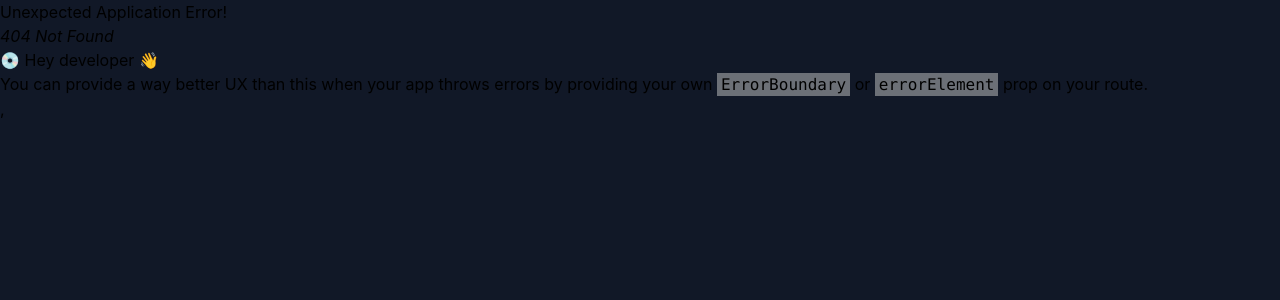
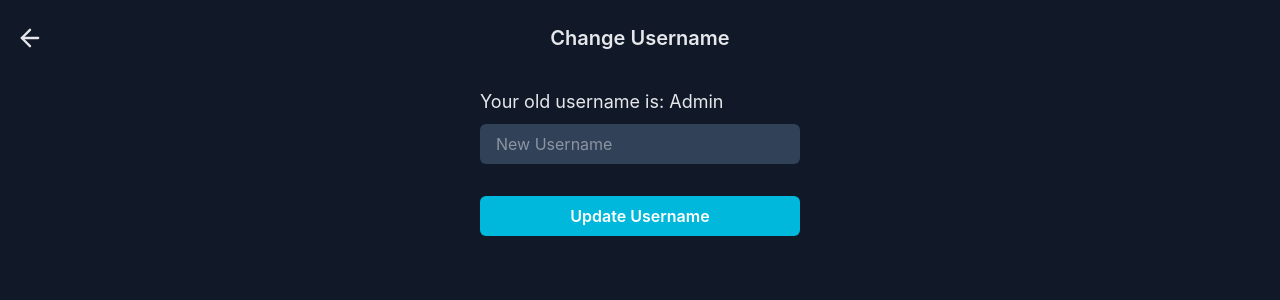
Before and after one commit to eilinseth/dashboard-products, a React (Vite) app in the folder client/: page /settings/change-username in a window 1280 px wide. Before the commit this address had no page. Shown: the top 300 px of the page. Built offline with nearby package versions, Linux system fonts and the light colour scheme.

Commit message:
Creating page for changing username

```diff
--- /dev/null
+++ b/client/src/components/SettingsForm/index.tsx
@@ -0,0 +1,28 @@
+import {ArrowLeft} from "lucide-react";
+import { useNavigate } from "react-router-dom";
+
+function SettingsForm(){
+    const navigate = useNavigate();
+    return (
+    <>
+        <div className="w-full px-4 text-[#E5E7EB] fixed inset-0 z-50 bg-[#111827] overflow-y-auto pb-10">
+            <div className="flex items-center mt-6 gap-3 relative">
+                <ArrowLeft className="size-7 cursor-pointer shrink-0" onClick={() => navigate(-1)}/>
+                <div className="mx-auto  text-xl font-semibold text-center flex-1 ">Change Username</div>
+                <div className="size-7"></div>
+            </div>
+
+            <form className="flex flex-col gap-4 w-full mt-7 items-center">
+                <div className="flex flex-col mt-2 gap-2">
+                    <div className="text-lg">Your old username is: Admin</div>
+                    <input type="text" placeholder="New Username" className="w-80 bg-slate-700 rounded-md px-4 py-2 focus:outline-none focus:ring-2 focus:ring-cyan-500"/>
+                </div>
+                <button type="submit" className="cursor-pointer bg-cyan-500 hover:bg-cyan-600 text-white font-semibold py-2 px-4 rounded-md mt-4 w-80">Update Username</button>
+            </form>
+        </div>
+    </>
+    )
+}
+
+
+export default SettingsForm;
--- /dev/null
+++ b/client/src/pages/ChangeUsername/index.tsx
@@ -0,0 +1,12 @@
+import SettingsForm from "../../components/SettingsForm";
+
+function ChangeUsername(){
+
+    return (
+    <>
+        <SettingsForm/>
+    </>
+    )
+}
+
+export default ChangeUsername;
--- a/client/src/pages/SettingsPage/index.tsx
+++ b/client/src/pages/SettingsPage/index.tsx
@@ -3,8 +3,10 @@ import {ChevronRight} from "lucide-react"
 import {Lock} from "lucide-react"
 import {AlertCircle} from "lucide-react"
 import {LogOut} from "lucide-react"
+import { useNavigate } from "react-router-dom";
 
 const Settings = () =>{
+    const navigate = useNavigate();
     return (
         <section className="mt-4 px-4 w-full pb-20 text-[#E5E7EB]">
             <div className="flex w-full gap-3 items-center ">
@@ -20,11 +22,13 @@ const Settings = () =>{
             </div>
             <div className="mt-5 flex flex-col  ">
                 <div className="text-lg font-semibold mb-1">Account</div>
-                <div className="flex bg-slate-700 gap-2 w-full items-center px-4 py-2 border-b-slate-500 border-slate-400 border cursor-pointer">
+                <div className="flex bg-slate-700 gap-2 w-full items-center px-4 py-2 border-b-slate-500 border-slate-400 border cursor-pointer" onClick={() =>
+                        navigate("/settings/change-username")
+                    }>
                     <div className="flex items-center justify-center border-2 w-22 h-10 border-slate-500">
                         <User className={"stroke-[#E5E7EB] size-5"}/>
                     </div>
-                    <div className="text-base font-semibold text-white flex  px-2 cursor-pointer flex-col w-80">
+                    <div className="text-base font-semibold text-white flex  px-2 cursor-pointer flex-col w-80" >
                         <div className="font-semibold">Username</div>
                         <div className="text-sm text-[#9CA3AF] ">admin</div>
                     </div>
--- a/client/src/router/index.tsx
+++ b/client/src/router/index.tsx
@@ -8,6 +8,7 @@ import AddProduct from "../pages/AddProduct"
 import EditProduct from "../pages/EditProduct"
 import LoginPage from "../pages/LoginPage"
 import Settings from "../pages/SettingsPage"
+import ChangeUsername from "../pages/ChangeUsername"
 
 const router = createBrowserRouter ([
     {
@@ -21,6 +22,7 @@ const router = createBrowserRouter ([
             {path:"/categories",element:<Categories />},
             {path:"products/edit/:id",element:<EditProduct />},
             {path:"/settings",element:<Settings />},
+            {path:"/settings/change-username",element:<ChangeUsername />},
             {path:"/login",element:<LoginPage />}
         ]
     }
```
